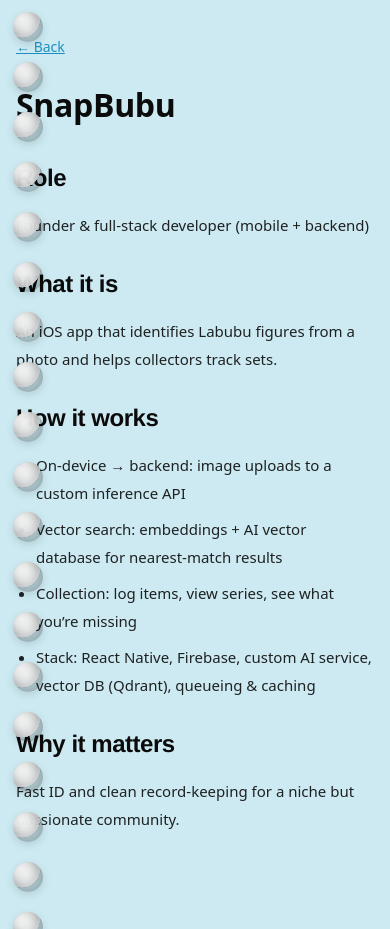
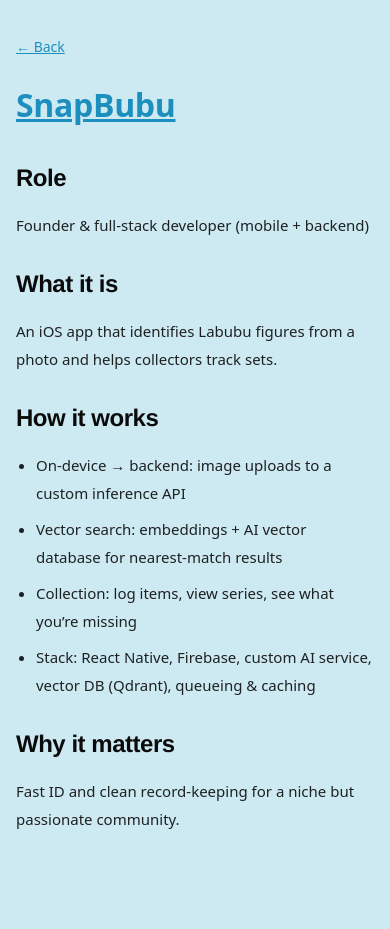
Before and after one commit to jochisaca/jochi.dev, a Next.js app: page /work/snapbubu in a window 390 px wide. Built offline with nearby package versions, Linux system fonts and the light colour scheme.

Commit message:
fix(mobile): hide binder on small screens and add left padding; add external links to Collabio and SnapBubu headings

```diff
--- a/app/work/collabio/page.tsx
+++ b/app/work/collabio/page.tsx
@@ -6,9 +6,11 @@
   return (
     <main className="relative min-h-dvh w-full bg-[#CDEAF2] text-[#0b0b0b]">
       <Binding />
-      <div className="relative mx-auto max-w-[920px] px-4 md:px-6 lg:px-10 pt-8 pb-24">
+      <div className="relative mx-auto max-w-[920px] pl-4 pr-4 sm:pl-16 sm:pr-6 lg:pl-24 lg:pr-10 pt-8 pb-24">
         <Link href="/" className="text-sm underline">← Back</Link>
-        <h1 className="mt-4 text-[32px] md:text-[40px] font-extrabold tracking-[-0.01em]">Collabio</h1>
+        <h1 className="mt-4 text-[32px] md:text-[40px] font-extrabold tracking-[-0.01em]">
+          <a href="https://collabio.xyz" target="_blank" rel="noreferrer" className="underline">Collabio</a>
+        </h1>
         <Section title="Role">
           <p>Founder & full-stack developer</p>
         </Section>
--- a/app/work/snapbubu/page.tsx
+++ b/app/work/snapbubu/page.tsx
@@ -6,9 +6,11 @@
   return (
     <main className="relative min-h-dvh w-full bg-[#CDEAF2] text-[#0b0b0b]">
       <Binding />
-      <div className="relative mx-auto max-w-[920px] px-4 md:px-6 lg:px-10 pt-8 pb-24">
+      <div className="relative mx-auto max-w-[920px] pl-4 pr-4 sm:pl-16 sm:pr-6 lg:pl-24 lg:pr-10 pt-8 pb-24">
         <Link href="/" className="text-sm underline">← Back</Link>
-        <h1 className="mt-4 text-[32px] md:text-[40px] font-extrabold tracking-[-0.01em]">SnapBubu</h1>
+        <h1 className="mt-4 text-[32px] md:text-[40px] font-extrabold tracking-[-0.01em]">
+          <a href="https://snapbubu.com" target="_blank" rel="noreferrer" className="underline">SnapBubu</a>
+        </h1>
         <Section title="Role">
           <p>Founder & full-stack developer (mobile + backend)</p>
         </Section>
--- a/components/binding.tsx
+++ b/components/binding.tsx
@@ -9,7 +9,7 @@
   return (
     <div
       aria-hidden="true"
-      className="pointer-events-none fixed inset-y-0 left-0 z-30 w-14 sm:w-16 lg:w-20 flex items-start justify-center"
+      className="pointer-events-none fixed inset-y-0 left-0 z-30 w-14 sm:w-16 lg:w-20 hidden sm:flex items-start justify-center"
     >
       <div className="mt-3 flex h-full flex-col items-center gap-5 sm:gap-5">
         {holes.map((i) => (
```
